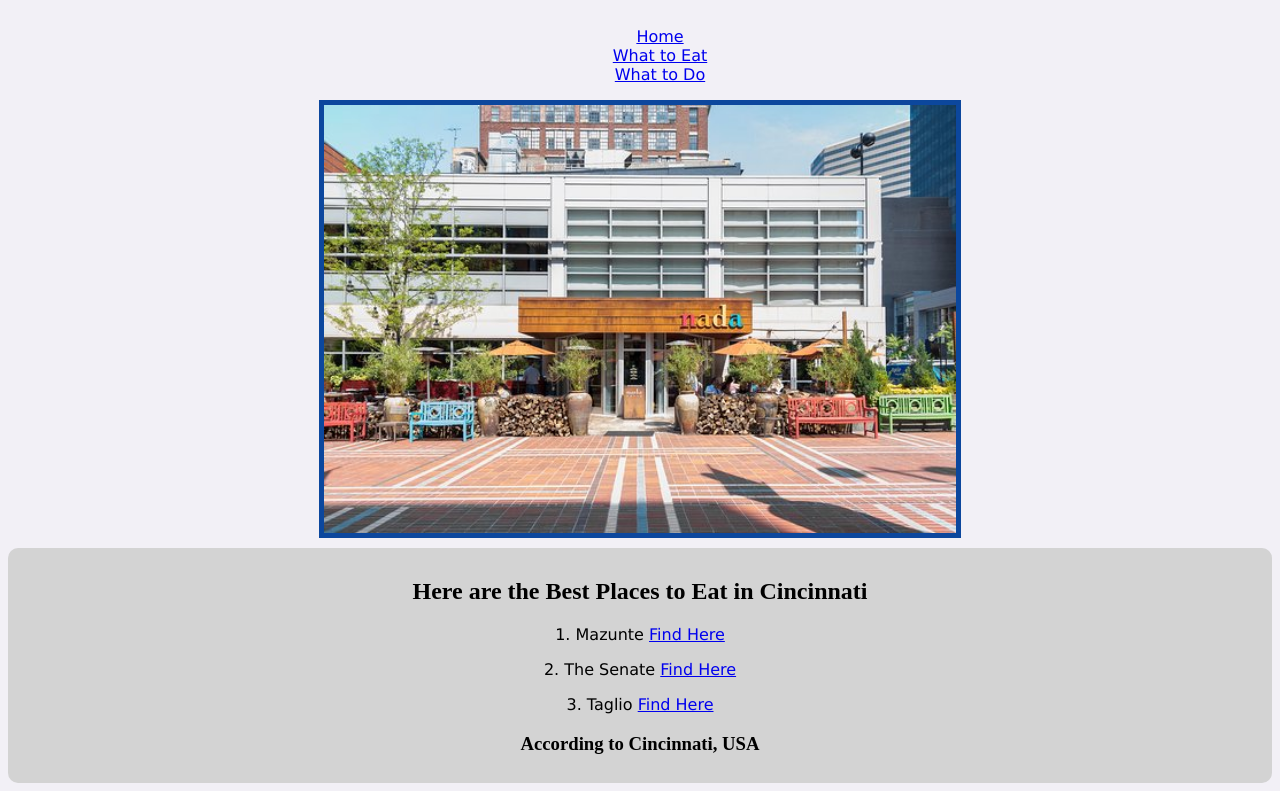
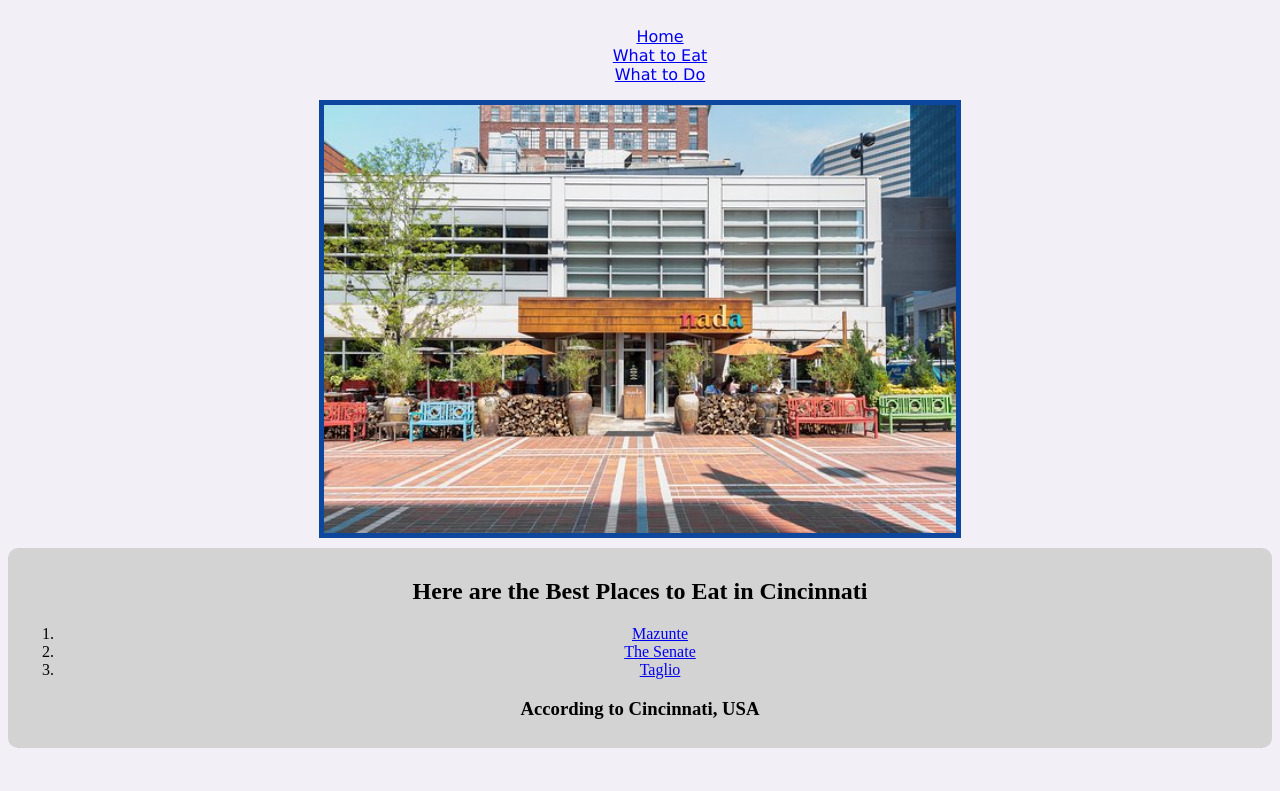
Before and after one commit to ETBD-Miami/yarnetskyims222-road-trip-project-harri538-1, a plain HTML site: page eat.html in a window 1280 px wide. Shown: the part 105-896 px from the top of the page. After the commit the page ends 861 px from the top, so only its background shows below. Drawn offline with Linux system fonts and the light colour scheme.

Commit message:
eat changes

```diff
--- a/eat.html
+++ b/eat.html
@@ -23,9 +23,11 @@
     <img src="images/nada-cincinnati-oh.jpg" alt="Nada Restaurant">
     <div class="info">
     <h2>Here are the Best Places to Eat in Cincinnati</h2>
-    <p>1. Mazunte <a href="https://centro.mazuntetacos.com/">Find Here</a></p>
-    <p>2. The Senate <a href="http://senatepub.com/">Find Here</a></p>
-    <p>3. Taglio <a href="http://www.eattaglio.com/">Find Here</a></p>
+    <ol>
+        <li><a href="https://centro.mazuntetacos.com/">Mazunte</a></li>
+        <li><a href="http://senatepub.com/">The Senate</a></li>
+        <li><a href="http://www.eattaglio.com/">Taglio</a></li>
+       </ol>
     <h3>According to Cincinnati, USA</h3>
     </div>
     <!-- CONTENT APPEARING ON THE SCREEN GOES BETWEEN THE BODY TAGS. This is an html comment. you may delete it. -->
```
